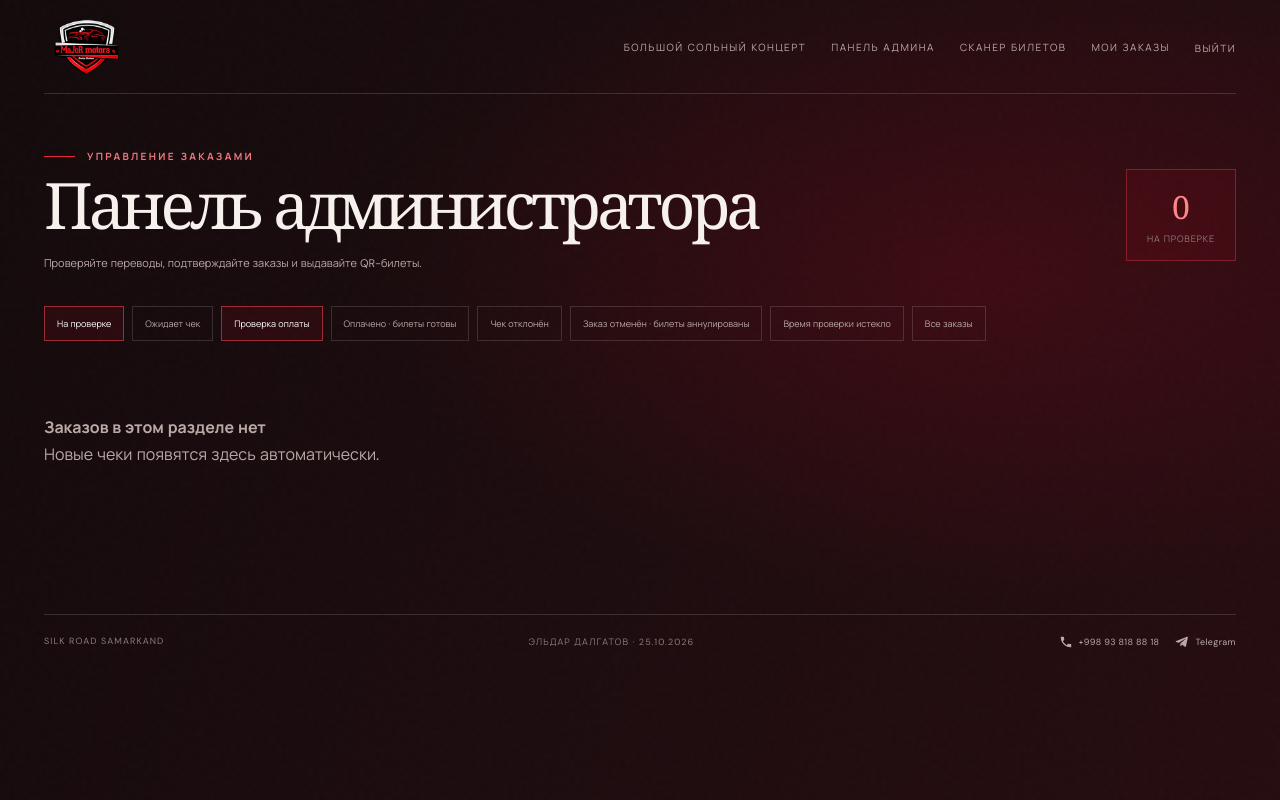
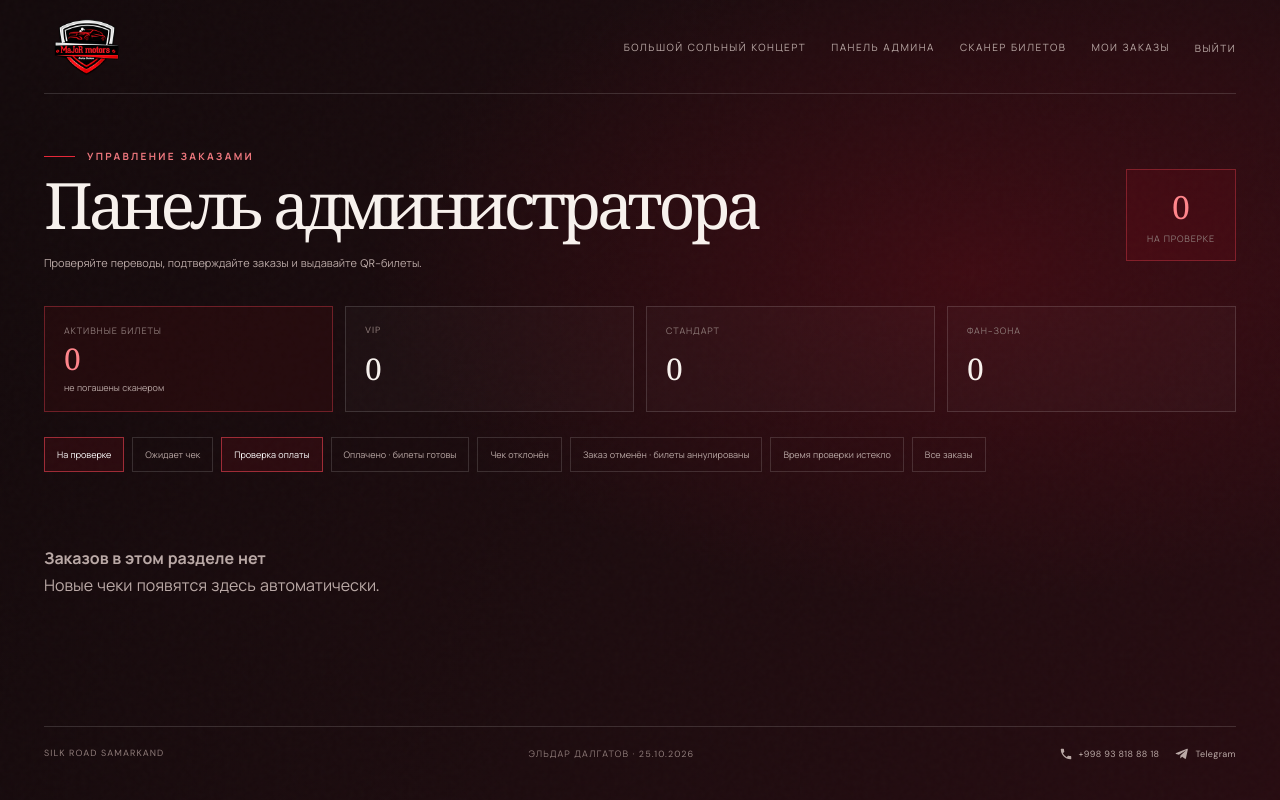
Before and after one commit to Shakhriyor10/koncrept, a Django app: page /staff/orders/ in a window 1280 px wide. Run offline with Django 5.2, Linux system fonts and the light colour scheme; a user stored in the database is signed in; data comes from the database, SQL or seed files in the repository; tables that the repository leaves empty hold one stand-in row (values such as "Sample post").

Commit message:
zxcqwe123

```diff
--- a/concerts/views.py
+++ b/concerts/views.py
@@ -13,6 +13,7 @@ from django.contrib.auth.decorators import login_required, user_passes_test
 from django.views.decorators.csrf import csrf_exempt
 from django.core.exceptions import PermissionDenied, ValidationError
 from django.db import transaction
+from django.db.models import Count
 from django.http import FileResponse, Http404, HttpResponse, JsonResponse
 from django.shortcuts import get_object_or_404, redirect, render
 from django.template.loader import render_to_string
@@ -159,6 +160,12 @@ def staff_orders(request):
         orders = orders.filter(status=status_filter)
     else:
         status_filter = "all"
+    active_ticket_rows = (
+        Ticket.objects.filter(order__status=Order.Status.APPROVED, checked_in_at__isnull=True)
+        .values("order_item__ticket_type__code")
+        .annotate(total=Count("id"))
+    )
+    active_ticket_counts = {row["order_item__ticket_type__code"]: row["total"] for row in active_ticket_rows}
     return render(request, "concerts/staff_orders.html", {
         "orders": orders,
         "status_filter": status_filter,
@@ -166,6 +173,10 @@ def staff_orders(request):
         "pending_count": Order.objects.filter(
             status__in=(Order.Status.UNDER_REVIEW, Order.Status.EXPIRED)
         ).count(),
+        "active_ticket_total": sum(active_ticket_counts.values()),
+        "active_vip_count": active_ticket_counts.get(TicketType.Code.VIP, 0),
+        "active_standard_count": active_ticket_counts.get(TicketType.Code.STANDARD, 0),
+        "active_fan_zone_count": active_ticket_counts.get(TicketType.Code.FAN_ZONE, 0),
     })
 
 
--- a/static/css/site.css
+++ b/static/css/site.css
@@ -199,6 +199,13 @@ h1,h2,p { margin-top: 0; }
 .staff-pending { display: grid; min-width: 110px; justify-items: center; gap: 4px; padding: 15px 20px; border: 1px solid rgba(235,65,80,.38); background: rgba(190,16,36,.1); }
 .staff-pending strong { color: #ff858b; font-family: Georgia,serif; font-size: 32px; font-weight: 400; }
 .staff-pending span,.staff-order-head small,.staff-order-info small,.staff-review-deadline { color: var(--soft); font-size: 9px; letter-spacing: .09em; text-transform: uppercase; }
+.staff-ticket-stats { display: grid; grid-template-columns: repeat(4,minmax(0,1fr)); gap: 12px; margin: 24px 0; }
+.staff-ticket-stat { display: grid; gap: 7px; padding: 17px 19px; border: 1px solid var(--line); background: rgba(255,255,255,.025); }
+.staff-ticket-stat span { color: var(--soft); font-size: 9px; letter-spacing: .1em; text-transform: uppercase; }
+.staff-ticket-stat strong { color: var(--ink); font: 400 30px/1 Georgia,serif; }
+.staff-ticket-stat small { color: var(--muted); font-size: 9px; }
+.staff-ticket-stat-total { border-color: rgba(235,65,80,.38); background: rgba(190,16,36,.08); }
+.staff-ticket-stat-total strong { color: #ff858b; }
 .staff-filters { display: flex; flex-wrap: wrap; gap: 8px; margin: 25px 0; }
 .staff-filters a { padding: 10px 12px; border: 1px solid var(--line); color: var(--muted); font-size: 9px; text-decoration: none; }
 .staff-filters a.active,.staff-filters a:hover { border-color: rgba(235,65,80,.6); background: rgba(190,16,36,.12); color: white; }
@@ -317,6 +324,9 @@ h1,h2,p { margin-top: 0; }
   .footer-contact { gap: 14px; }
   .footer-contact a { font-size: 8px; }
   .section-heading { align-items: flex-start; flex-direction: column; }
+  .staff-ticket-stats { grid-template-columns: repeat(2,minmax(0,1fr)); gap: 8px; margin: 18px 0; }
+  .staff-ticket-stat { padding: 14px; }
+  .staff-ticket-stat strong { font-size: 26px; }
   .section-heading > span { padding: 0; }
   .form-grid { grid-template-columns: 1fr; }
   .manual-scan-form { grid-template-columns: 1fr; }
--- a/static/js/app.js
+++ b/static/js/app.js
@@ -218,6 +218,7 @@
     const form = event.target.closest("form[data-async-form]");
     if (!form) return;
     event.preventDefault();
+    if (form.dataset.confirm && !window.confirm(form.dataset.confirm)) return;
     const submit = form.querySelector("button[type='submit']");
     if (submit?.disabled) return;
     const oldText = submit?.textContent;
--- a/templates/concerts/staff_orders.html
+++ b/templates/concerts/staff_orders.html
@@ -7,6 +7,12 @@
     <div><p class="eyebrow">Управление заказами</p><h1 class="page-title">Панель администратора</h1><p class="muted">Проверяйте переводы, подтверждайте заказы и выдавайте QR-билеты.</p></div>
     <div class="staff-pending"><strong>{{ pending_count }}</strong><span>на проверке</span></div>
   </div>
+  <section class="staff-ticket-stats" aria-label="Активные билеты">
+    <article class="staff-ticket-stat staff-ticket-stat-total"><span>Активные билеты</span><strong>{{ active_ticket_total }}</strong><small>не погашены сканером</small></article>
+    <article class="staff-ticket-stat"><span>VIP</span><strong>{{ active_vip_count }}</strong></article>
+    <article class="staff-ticket-stat"><span>Стандарт</span><strong>{{ active_standard_count }}</strong></article>
+    <article class="staff-ticket-stat"><span>Фан-зона</span><strong>{{ active_fan_zone_count }}</strong></article>
+  </section>
   <nav class="staff-filters" aria-label="Фильтр заказов">
     <a class="{% if status_filter == 'under_review' %}active{% endif %}" href="{% url 'staff-orders' %}?status=under_review">На проверке</a>
     {% for value, label in statuses %}<a class="{% if status_filter == value %}active{% endif %}" href="{% url 'staff-orders' %}?status={{ value }}">{{ label }}</a>{% endfor %}
@@ -25,7 +31,7 @@
         {% if order.proofs.all %}<div class="staff-proof-list"><strong>Оплата</strong>{% for proof in order.proofs.all %}<div class="staff-proof"><span>{% if proof.payment_card %}{{ proof.payment_card.get_provider_display }} · {{ proof.payment_card.card_number|slice:'-4:' }}{% endif %}</span>{% if proof.file %}<a class="text-link" href="{% url 'proof-download' proof_id=proof.pk %}">Скачать чек ↗</a>{% else %}<small class="muted">Чек не приложен</small>{% endif %}</div>{% endfor %}</div>{% endif %}
         {% if order.status == 'approved' %}
         <div class="staff-actions">
-          <form method="post" action="{% url 'staff-review-order' reference=order.reference %}" class="staff-reject-form" data-async-form>{% csrf_token %}<input type="hidden" name="action" value="cancel"><input type="text" name="review_note" maxlength="500" placeholder="Причина отмены (необязательно)"><button class="button button-outline" type="submit">Отменить заказ и билеты</button></form>
+          <form method="post" action="{% url 'staff-review-order' reference=order.reference %}" class="staff-reject-form" data-async-form data-confirm="Вы точно хотите отменить заказ и аннулировать все выданные билеты? Это действие запретит скачивание билета, а его QR станет недействительным.">{% csrf_token %}<input type="hidden" name="action" value="cancel"><input type="text" name="review_note" maxlength="500" placeholder="Причина отмены (необязательно)"><button class="button button-outline" type="submit">Отменить заказ и билеты</button></form>
         </div>
         {% elif order.status == 'under_review' or order.status == 'expired' %}
         <div class="staff-review-deadline">{% if order.status == 'expired' %}Срок истёк, но чек всё ещё можно обработать{% else %}Срок проверки: {{ order.review_deadline|date:'d.m.Y H:i' }}{% endif %}</div>
```
